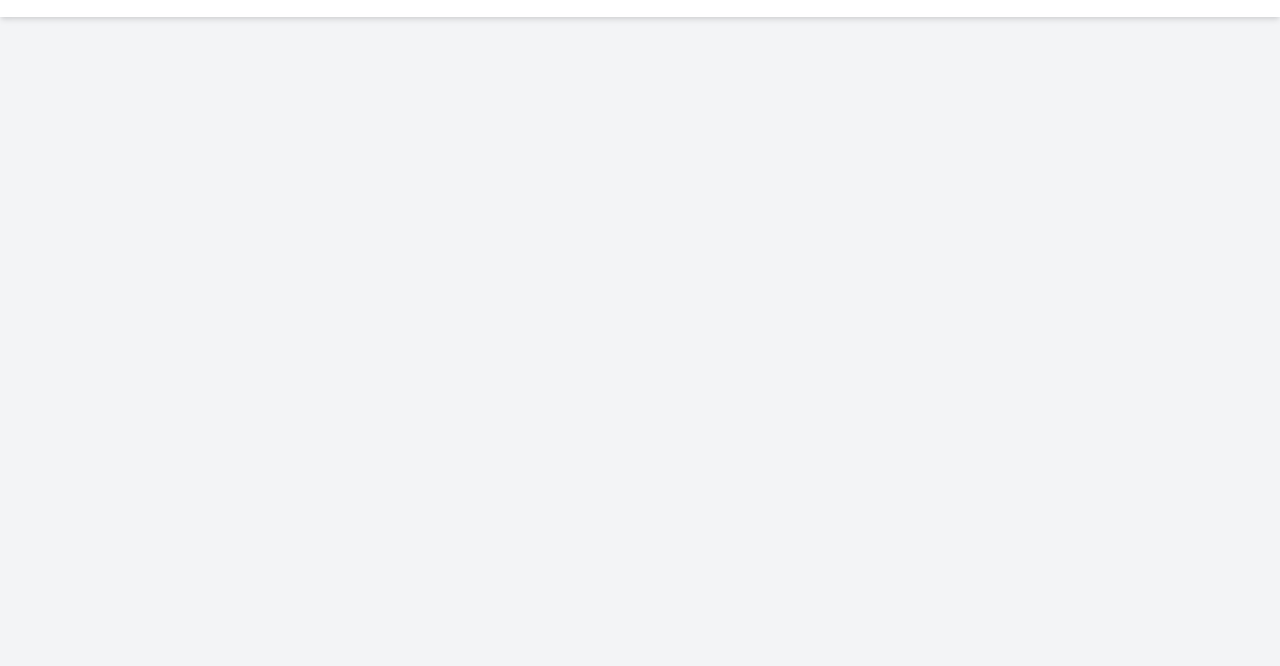
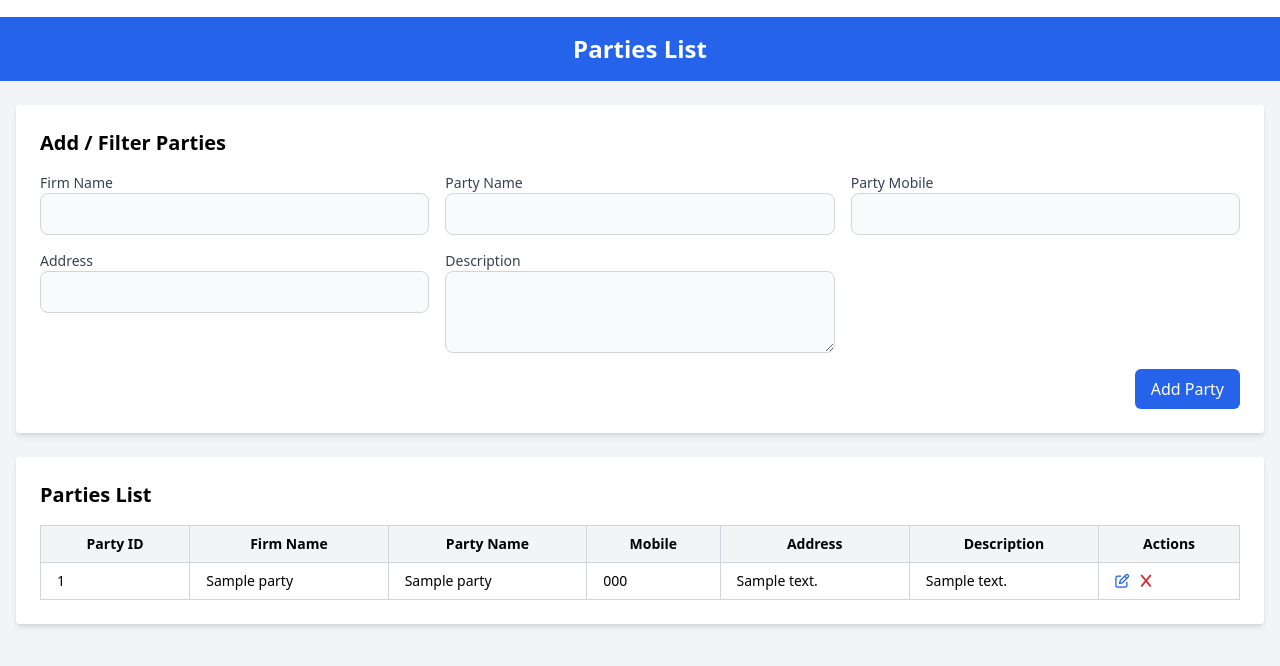
Before and after one commit to Murari2141/LLProject, a Django app: template LLApps/dashboard/templates/dashboard/parties.html in a window 1280 px wide. Shown: the part 79-745 px from the top of the page. Run offline with Django 5.2, Linux system fonts and the light colour scheme; the template is opened without the code that fills it: most values are stand-ins (such as "Sample title", 1, 10 or a date in 2020).

Commit message:
parties done

```diff
--- a/LLApps/dashboard/templates/dashboard/parties.html
+++ b/LLApps/dashboard/templates/dashboard/parties.html
@@ -10,4 +10,81 @@
 
 
 {% block body %}
+<header class="bg-blue-600 text-white p-4">
+    <h1 class="text-center text-2xl font-bold">Parties List</h1>
+</header>
+
+<!-- Main Content -->
+<div class="container mx-auto my-6 px-4">
+    <!-- Form Section -->
+    <div class="bg-white p-6 rounded shadow-md">
+        <h2 class="text-xl font-semibold mb-4">Add / Filter Parties</h2>
+        <form action="{% url 'add_new_party' %}" id="partyForm" class="grid grid-cols-1 sm:grid-cols-2 lg:grid-cols-3 gap-4" method="post">
+            {% csrf_token %}
+            <!-- Firm Name -->
+            <div>
+                <label class="block text-sm font-medium text-gray-700" for="firm_name">Firm Name</label>
+                <input type="text" id="firm_name" name="firm_name" class="bg-gray-50 border border-gray-300 text-gray-900 text-sm rounded-lg focus:ring-primary-600 focus:border-primary-600 block w-full p-2.5 dark:bg-gray-700 dark:border-gray-600 dark:placeholder-gray-400 dark:text-white dark:focus:ring-blue-500 dark:focus:border-blue-500">
+            </div>
+            <!-- Party Name -->
+            <div>
+                <label class="block text-sm font-medium text-gray-700" for="party_name">Party Name</label>
+                <input type="text" id="party_name" name="party_name" class="bg-gray-50 border border-gray-300 text-gray-900 text-sm rounded-lg focus:ring-primary-600 focus:border-primary-600 block w-full p-2.5 dark:bg-gray-700 dark:border-gray-600 dark:placeholder-gray-400 dark:text-white dark:focus:ring-blue-500 dark:focus:border-blue-500">
+            </div>
+            <!-- Party Mobile -->
+            <div>
+                <label class="block text-sm font-medium text-gray-700" for="party_mobile">Party Mobile</label>
+                <input type="text" id="party_mobile" name="party_mobile" class="bg-gray-50 border border-gray-300 text-gray-900 text-sm rounded-lg focus:ring-primary-600 focus:border-primary-600 block w-full p-2.5 dark:bg-gray-700 dark:border-gray-600 dark:placeholder-gray-400 dark:text-white dark:focus:ring-blue-500 dark:focus:border-blue-500">
+            </div>
+            <!-- Address -->
+            <div>
+                <label class="block text-sm font-medium text-gray-700" for="address">Address</label>
+                <input type="text" id="address" name="address" class="bg-gray-50 border border-gray-300 text-gray-900 text-sm rounded-lg focus:ring-primary-600 focus:border-primary-600 block w-full p-2.5 dark:bg-gray-700 dark:border-gray-600 dark:placeholder-gray-400 dark:text-white dark:focus:ring-blue-500 dark:focus:border-blue-500">
+            </div>
+            <!-- Description -->
+            <div>
+                <label class="block text-sm font-medium text-gray-700" for="description">Description</label>
+                <textarea id="description" name="description" rows="3" class="bg-gray-50 border border-gray-300 text-gray-900 text-sm rounded-lg focus:ring-primary-600 focus:border-primary-600 block w-full p-2.5 dark:bg-gray-700 dark:border-gray-600 dark:placeholder-gray-400 dark:text-white dark:focus:ring-blue-500 dark:focus:border-blue-500"></textarea>
+            </div>
+            <!-- Submit Button -->
+            <div class="col-span-1 sm:col-span-2 lg:col-span-3 text-right">
+                <button type="submit" id="addPartyBtn" class="bg-blue-600 text-white py-2 px-4 rounded-md hover:bg-blue-700">Add Party</button>
+            </div>
+        </form>
+    </div>
+
+    <!-- Parties List Section -->
+    <div class="bg-white mt-6 p-6 rounded shadow-md">
+        <h2 class="text-xl font-semibold mb-4">Parties List</h2>
+        <table class="min-w-full border-collapse border border-gray-300 text-sm">
+            <thead>
+                <tr class="bg-gray-100">
+                    <th class="border border-gray-300 px-4 py-2">Party ID</th>
+                    <th class="border border-gray-300 px-4 py-2">Firm Name</th>
+                    <th class="border border-gray-300 px-4 py-2">Party Name</th>
+                    <th class="border border-gray-300 px-4 py-2">Mobile</th>
+                    <th class="border border-gray-300 px-4 py-2">Address</th>
+                    <th class="border border-gray-300 px-4 py-2">Description</th>
+                    <th class="border border-gray-300 px-4 py-2">Actions</th>
+                </tr>
+            </thead>
+            <tbody id="partyTableBody">
+                {% for party in parties %}
+                <tr>
+                    <td class="border border-gray-300 px-4 py-2">{{party.llid}}</td>
+                    <td class="border border-gray-300 px-4 py-2">{{party.firm_name}}</td>
+                    <td class="border border-gray-300 px-4 py-2">{{party.party_name}}</td>
+                    <td class="border border-gray-300 px-4 py-2">{{party.party_mobile}}</td>
+                    <td class="border border-gray-300 px-4 py-2">{{party.address}}</td>
+                    <td class="border border-gray-300 px-4 py-2">{{party.description}}</td>
+                    <td class="border border-gray-300 px-4 py-2">
+                        <a href="" class="text-blue-600 hover:text-blue-700"><i class="fa-regular fa-pen-to-square"></i></a>
+                        <button data-llid="" class="ml-2 text-red-600 hover:text-red-700 delete-party"><i class="fa-solid fa-x"></i></button>
+                    </td>
+                </tr>
+                {% endfor %}
+            </tbody>
+        </table>
+    </div>
+</div>
 {% endblock %}
--- a/LLApps/dashboard/urls.py
+++ b/LLApps/dashboard/urls.py
@@ -10,6 +10,7 @@ urlpatterns = [
     path('logout/', logout, name='logout'),
     path('dashboard/', dashboard_view, name='dashboard_view'),
     path('parties/', parties_view, name='parties_view'),
+    path('add-new-party/', add_new_party, name='add_new_party'),
     path('tasks/', tasks_view, name='tasks_view'),
     path('contact/', contact_view, name='contact_view'),
     path('payments/', payments_view, name='payments_view'),
--- a/project/settings.py
+++ b/project/settings.py
@@ -24,8 +24,8 @@ BASE_DIR = Path(__file__).resolve().parent.parent
 SECRET_KEY = 'django-insecure-)#^&pn45mmlk1zpn^($-f&9++v1egt42tl124x(oih6rsl@ffo'
 
 # SECURITY WARNING: don't run with debug turned on in production!
-# DEBUG = True
-DEBUG = False
+DEBUG = True
+# DEBUG = False
 
 ALLOWED_HOSTS = ['*']
 
```
Also changed, not shown: LLApps/dashboard/views.py (+41 -2 lines), LLdb_local.db.
